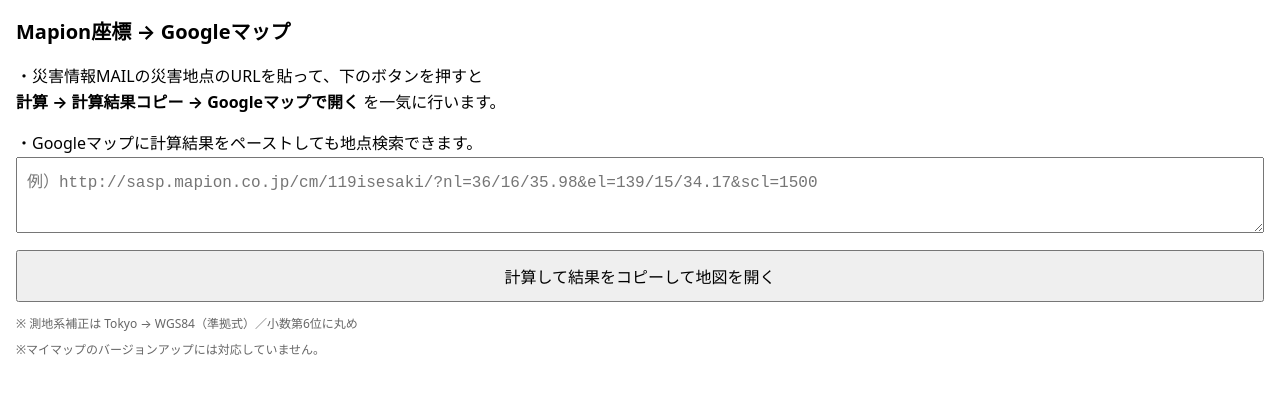
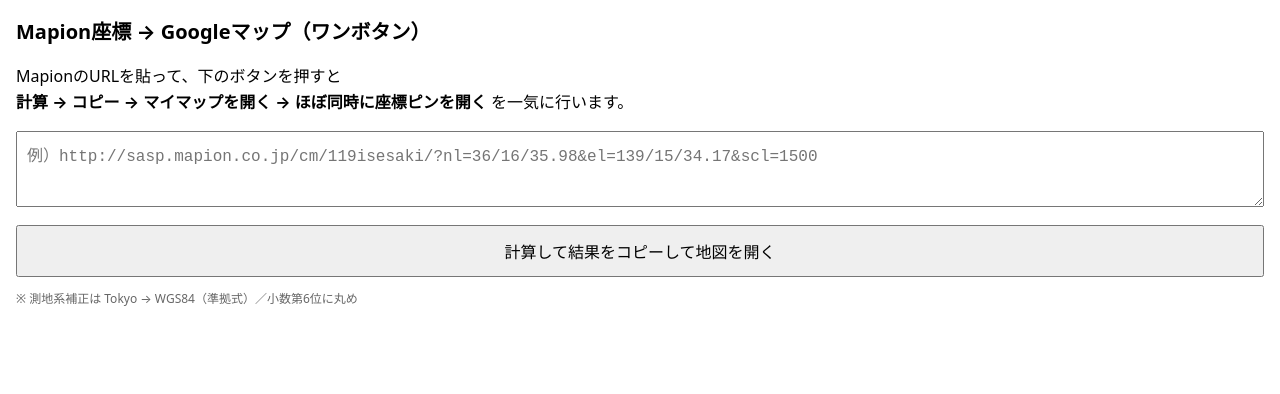
Before and after one commit to ima9818/mapiongmap, a plain HTML site: page index.html in a window 1280 px wide. Drawn offline with Linux system fonts and the light colour scheme.

Commit message:
Update index.html

```diff
--- a/index.html
+++ b/index.html
@@ -3,7 +3,7 @@
 <head>
 <meta charset="UTF-8">
 <meta name="viewport" content="width=device-width, initial-scale=1">
-<title>Mapion座標 → Googleマップ</title>
+<title>Mapion座標 → Googleマップ（ワンボタン）</title>
 <style>
   body{ font-family: system-ui, -apple-system, Segoe UI, Roboto, Noto Sans JP, sans-serif; margin:0; padding:16px; line-height:1.6; }
   h1{ font-size:20px; margin:0 0 10px; }
@@ -14,16 +14,20 @@
 </style>
 </head>
 <body>
-<h1>Mapion座標 → Googleマップ</h1>
-<p>・災害情報MAILの災害地点のURLを貼って、下のボタンを押すと<br><b>計算 → 計算結果コピー → Googleマップで開く</b> を一気に行います。</p>
-・Googleマップに計算結果をペーストしても地点検索できます。
+<h1>Mapion座標 → Googleマップ（ワンボタン）</h1>
+<p>MapionのURLを貼って、下のボタンを押すと<br><b>計算 → コピー → マイマップを開く → ほぼ同時に座標ピンを開く</b> を一気に行います。</p>
+
 <textarea id="input" rows="3" placeholder="例）http://sasp.mapion.co.jp/cm/119isesaki/?nl=36/16/35.98&el=139/15/34.17&scl=1500"></textarea>
 <button id="goBtn" onclick="go()">計算して結果をコピーして地図を開く</button>
 
 <div id="out"></div>
 <div class="msg">※ 測地系補正は Tokyo → WGS84（準拠式）／小数第6位に丸め</div>
-<div class="msg">※マイマップのバージョンアップには対応していません。</div>
+
 <script>
+/* ---- 設定 ---- */
+const MYMAP_URL = 'https://maps.app.goo.gl/YAThepwHi8HrtDBk6?g_st=il'; // 先に開くマイマップ
+const BURST_DELAY_MS = 250; // ほぼ同時にするための遅延（200〜400で調整可）
+
 /* ---- 変換ユーティリティ ---- */
 function dmsToDec(d,m,s){ return d + m/60 + s/3600; }
 function round6(x){ return Math.round(x*1e6)/1e6; }
@@ -81,22 +85,28 @@ async function go(){
 
     out.textContent = latlng;
 
-    // 3) Googleマップで開く（https のユニバーサルリンク優先）
+    // 3) マイマップを開く（新しいタブ/アプリ）
+    //    window.open を使うことで、元タブのJSが止まらず 4) へ進める
+    window.open(MYMAP_URL, '_blank');
+
+    // 4) ほぼ同時に座標ピンを開く（UL優先 → Androidは必要に応じて geo:）
     const isAndroid = /Android/i.test(navigator.userAgent);
     const pinUL = `https://www.google.com/maps/search/?api=1&query=${latlng}`;
 
-    // ULで同一タブ遷移（アプリに移りやすい）
+    setTimeout(()=>{
       const t = Date.now();
+      // 同一タブ遷移：ユーザー操作直後扱いになりアプリへ移りやすい
       location.href = pinUL;
 
-    // Androidでどうしてもブラウザに留まる端末向けの保険（任意）
       if(isAndroid){
+        // AndroidでWebに残る端末向けの保険（任意）
         setTimeout(()=>{
           if(Date.now()-t < 1100){
             location.href = `geo:${latlng}?q=${latlng}`;
           }
         }, 900);
       }
+    }, BURST_DELAY_MS);
 
   }catch(e){
     out.textContent = 'エラー：' + e.message;
```
Lines whose indentation alone changed are shown as unchanged.
